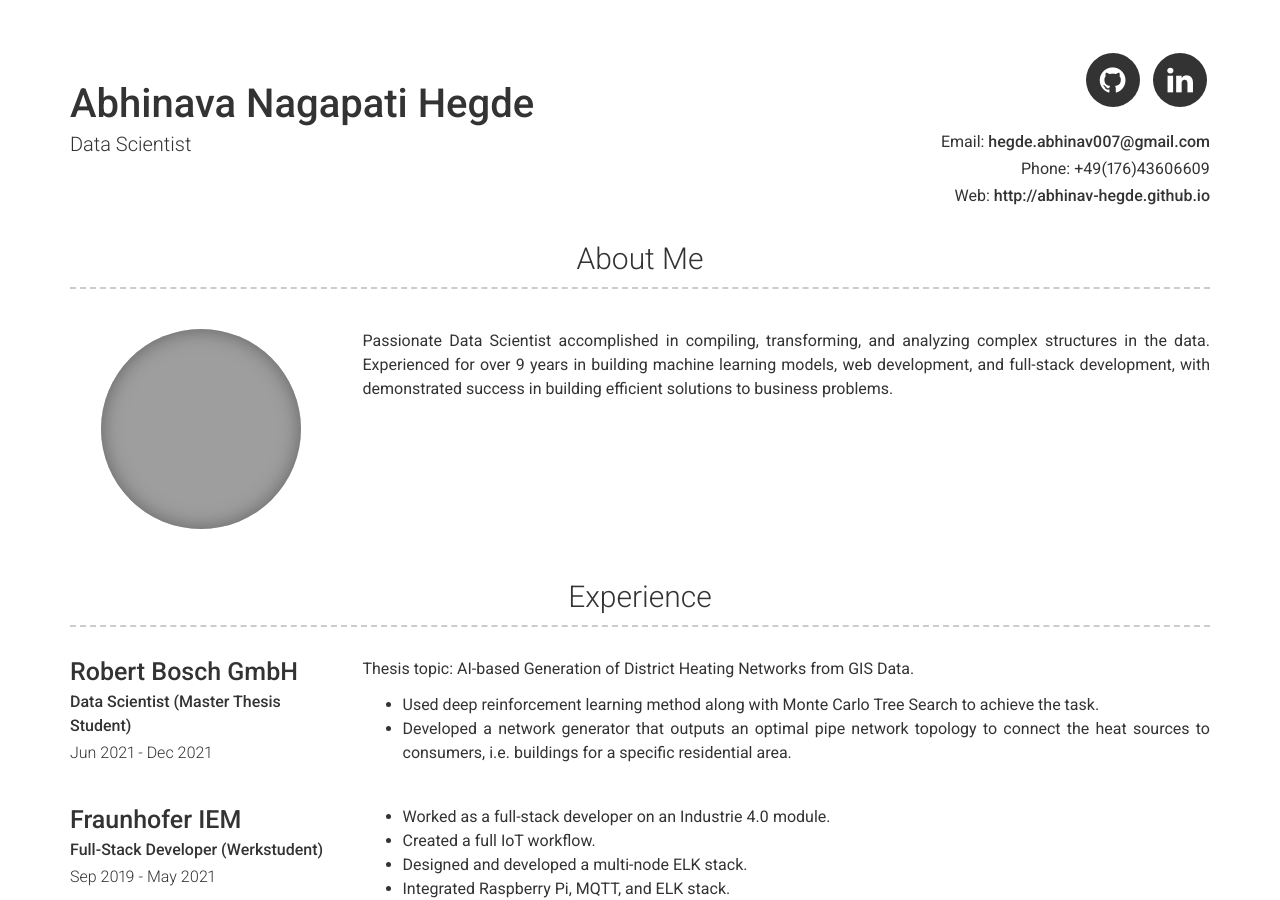
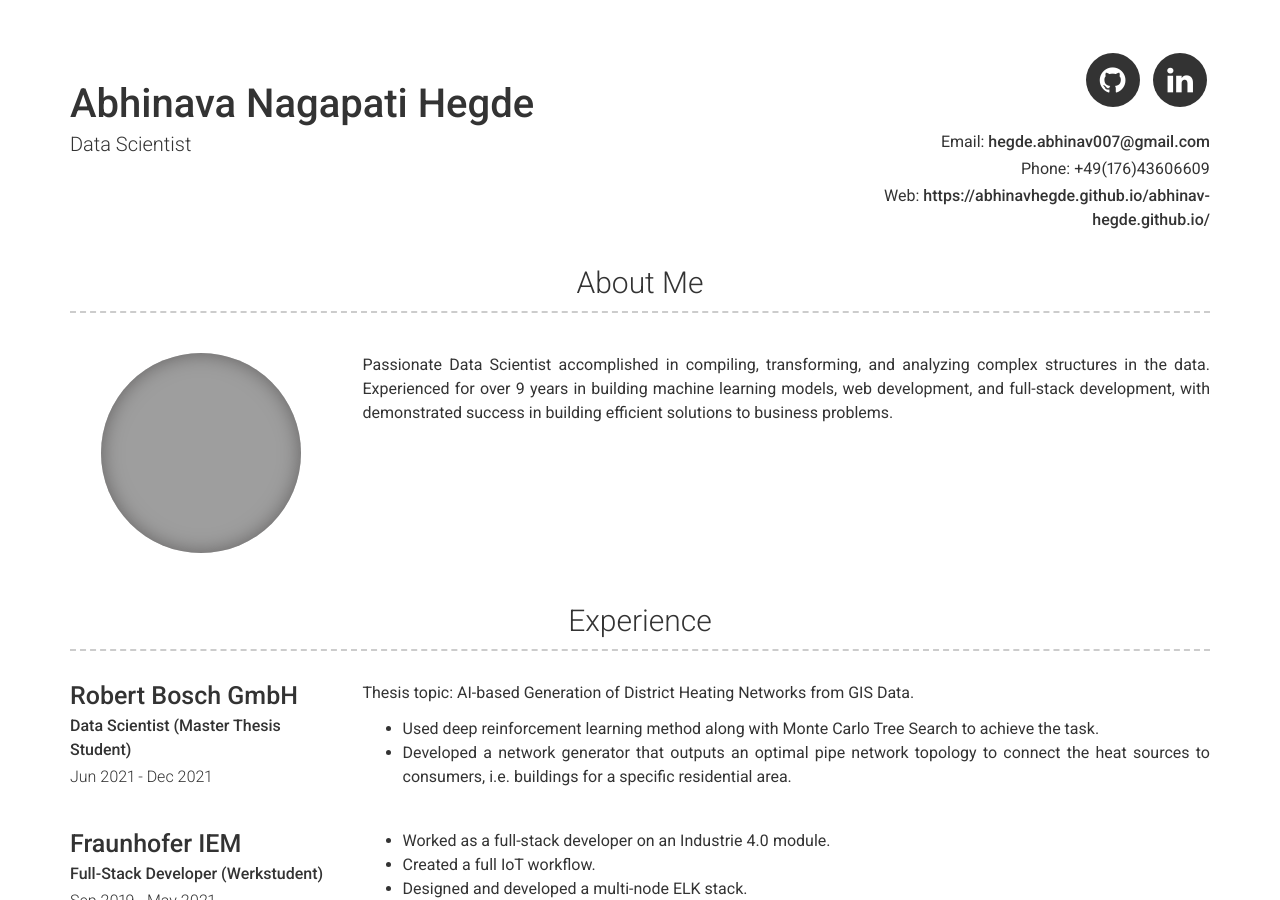
Before and after one commit to abhinavhegde/abhinav-hegde.github.io, a Jekyll site: the page built from index.md, in a window 1280 px wide and 900 px high. Built offline with Jekyll 4.4.1, drawn with Linux system fonts in a browser that asks for light colours; part of the change alters nothing that is shown; grey boxes are pictures that could not be loaded.

Commit message:
website link updated

```diff
--- a/_config.yml
+++ b/_config.yml
@@ -7,7 +7,7 @@ name: Abhinava Nagapati Hegde
 title: Data Scientist
 email: hegde.abhinav007@gmail.com
 phone: +49(176)43606609
-website: http://abhinav-hegde.github.io
+website: https://abhinavhegde.github.io/abhinav-hegde.github.io/
 
 
 # Social links
```
